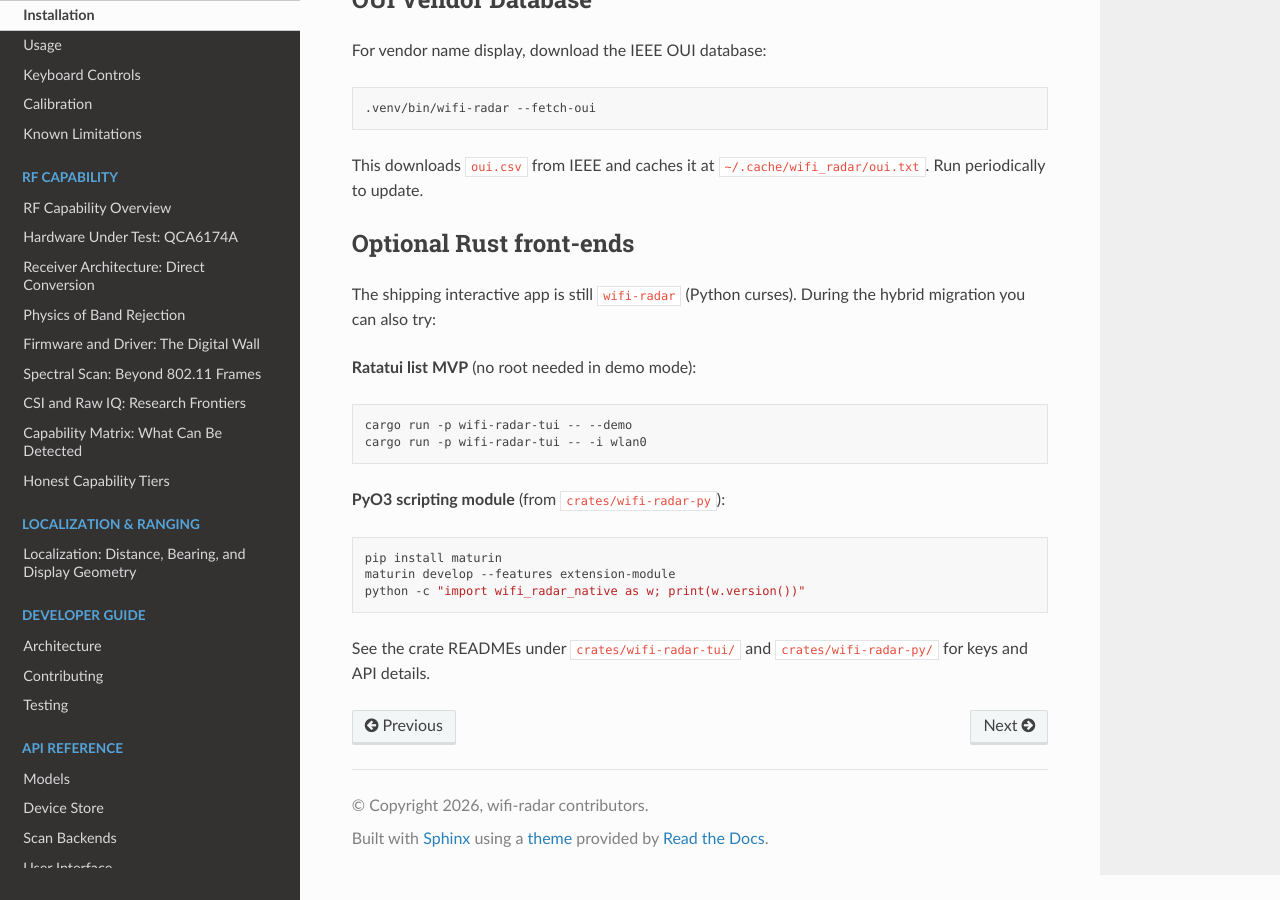
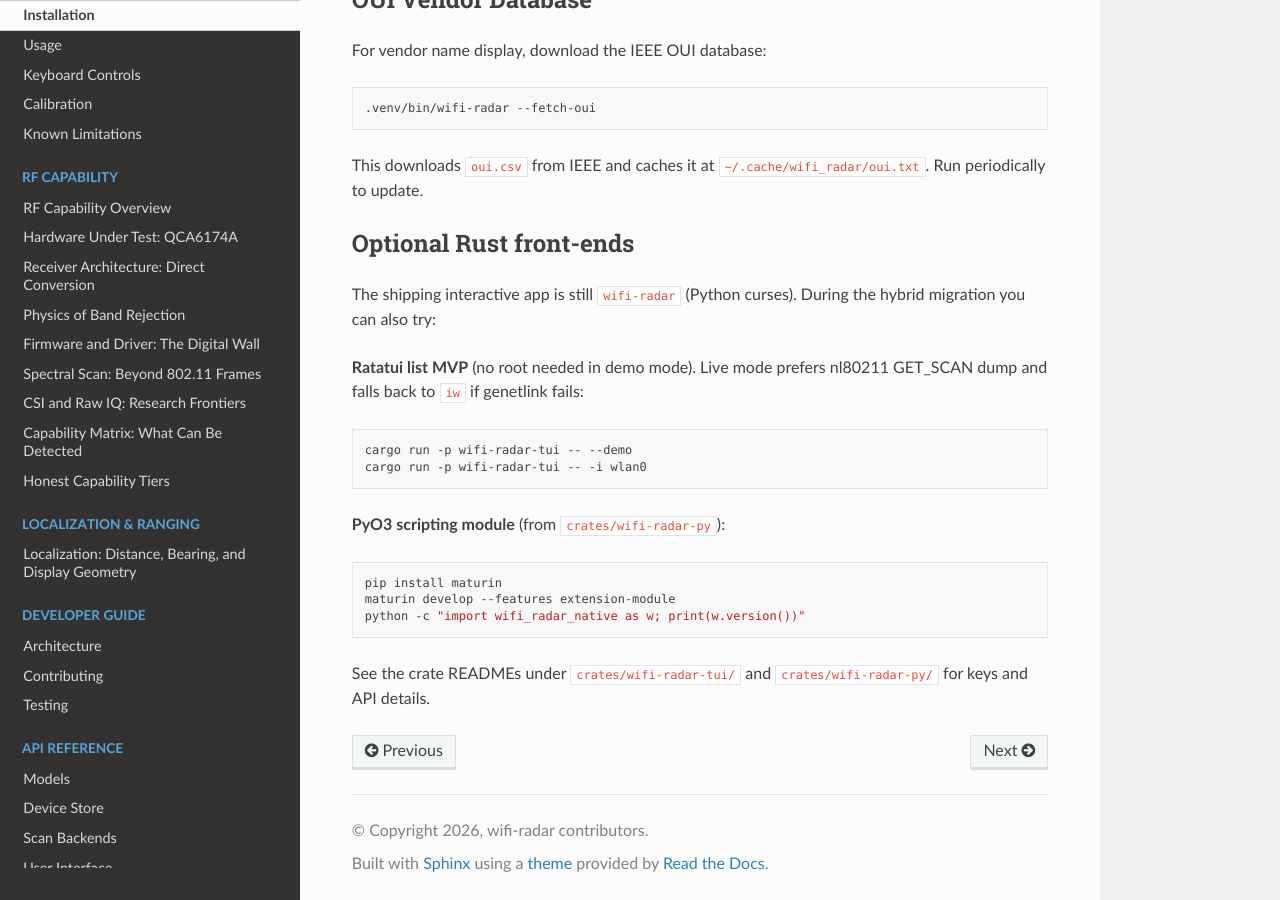
Before and after one commit to mkhellat/wifi-radar, a Sphinx documentation site: the page built from docs/user/install.rst, in a window 1280 px wide and 900 px high, scrolled down 1432 px. Built offline with Sphinx 7.4.7 and the Read the Docs theme 3.1.0, drawn with Linux system fonts in a browser that asks for light colours.

Commit message:
docs: note nl80211 prefer / iw fallback in install guide
User install docs for the Ratatui binary did not mention which scan
backend live mode uses after the prefer/fallback change.

Clarify that live scans try genetlink GET_SCAN first and fall back to
iw on error.

Verified with sphinx-build -W -b html.

```diff
--- a/docs/user/install.rst
+++ b/docs/user/install.rst
@@ -92,7 +92,8 @@ Optional Rust front-ends
 The shipping interactive app is still ``wifi-radar`` (Python curses).
 During the hybrid migration you can also try:
 
-**Ratatui list MVP** (no root needed in demo mode):
+**Ratatui list MVP** (no root needed in demo mode). Live mode prefers
+nl80211 GET_SCAN dump and falls back to ``iw`` if genetlink fails:
 
 .. code-block:: bash
 
```
